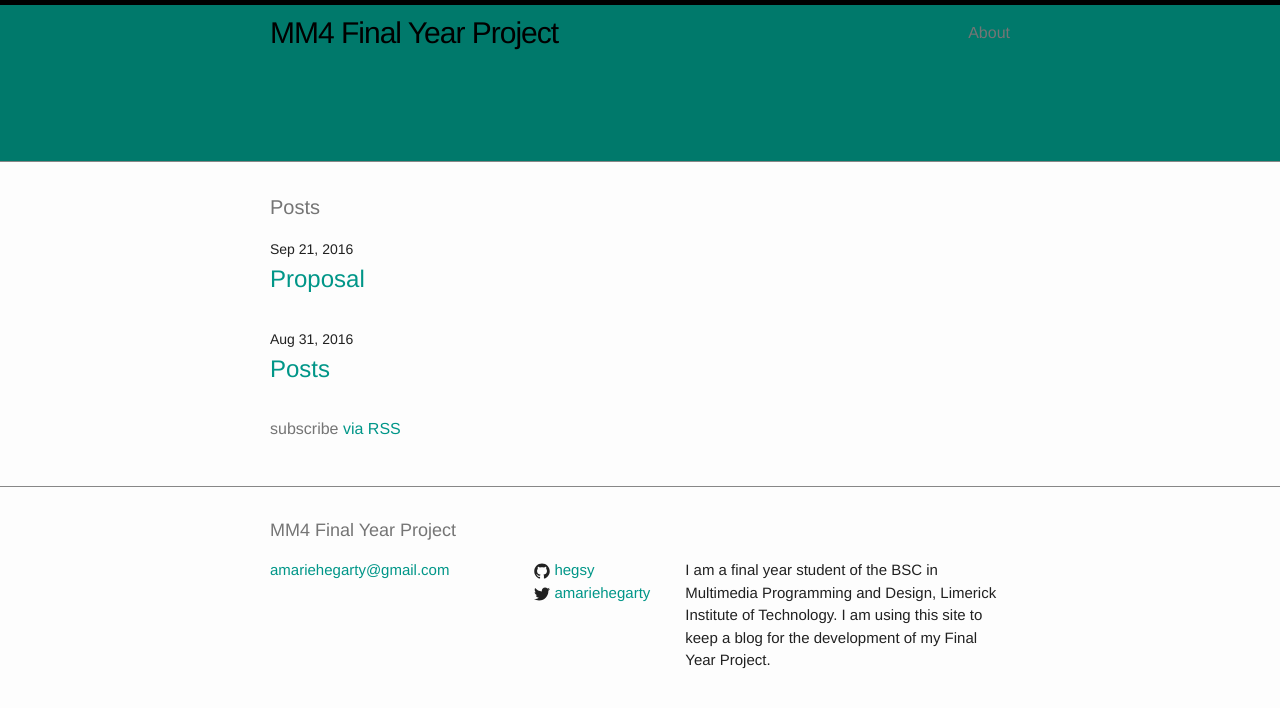
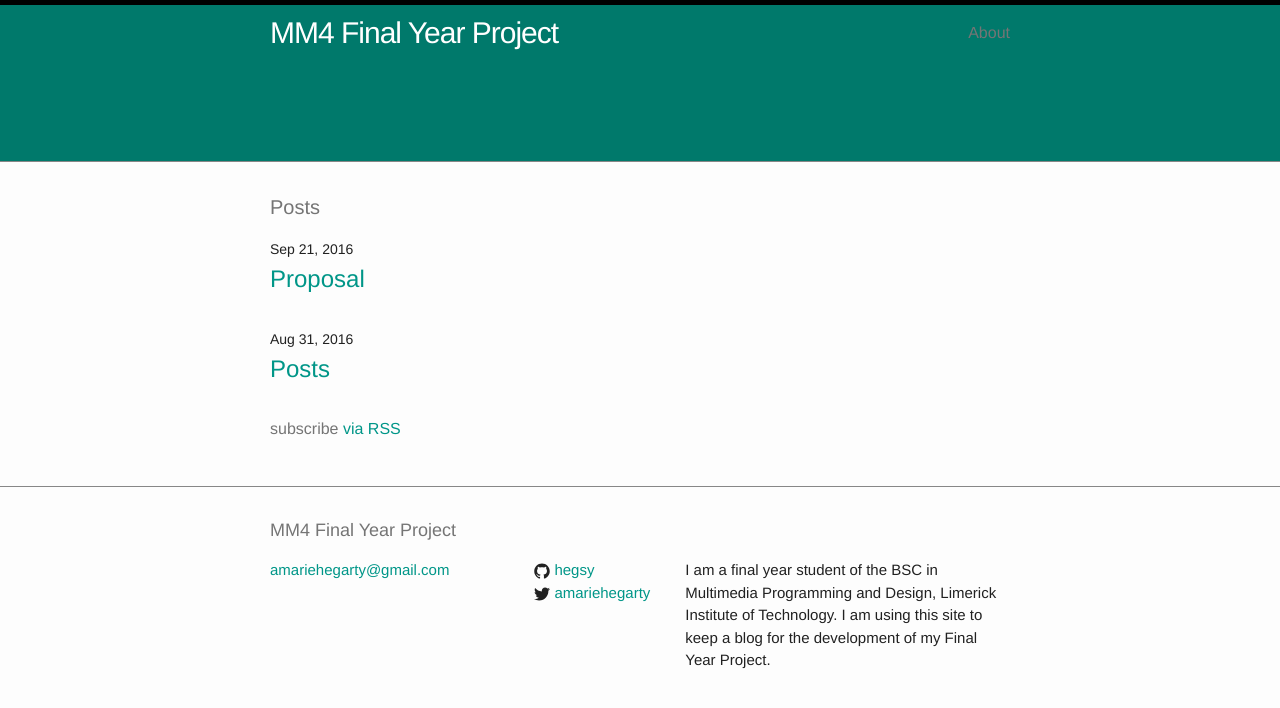
Before and after one commit to hegsy/hegsy.github.io, a Jekyll site: the page built from index.html, in a window 1280 px wide. Shown: the top 708 px of the page. Built offline with Jekyll 4.4.1, drawn with Linux system fonts in a browser that asks for light colours.

Commit message:
change header text to white

```diff
--- a/_sass/_layout.scss
+++ b/_sass/_layout.scss
@@ -26,7 +26,7 @@ FFA875
 
     &,
     &:visited {
-        color: $grey-color-dark;
+        color: #FFFFFF;
     }
 }
 
```
